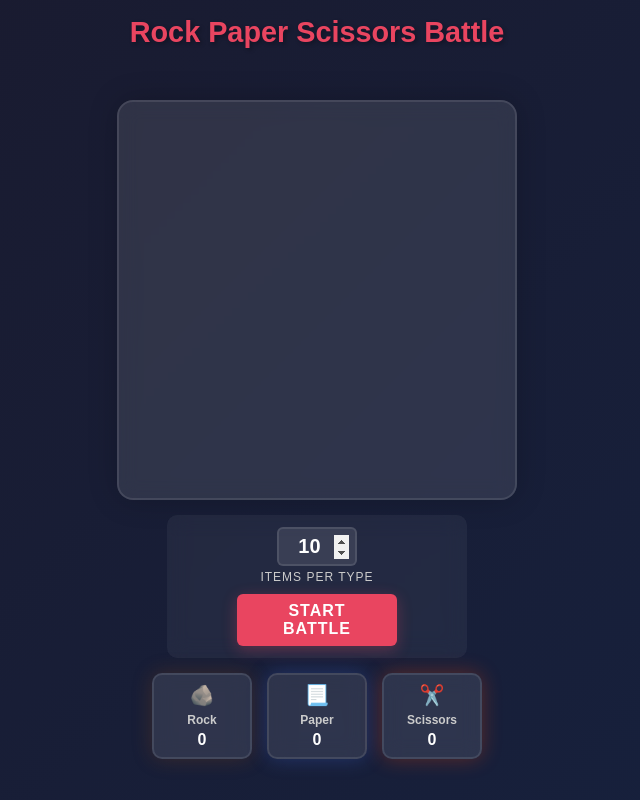
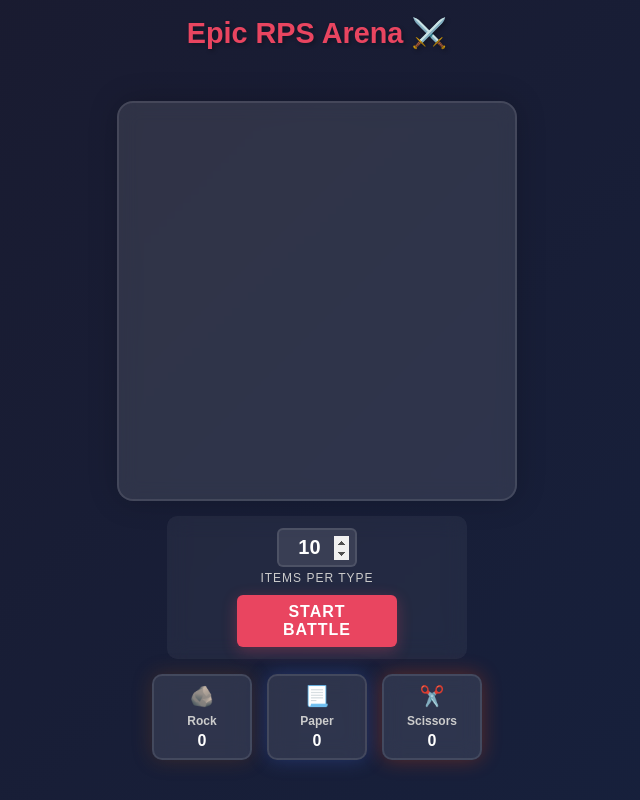
Before and after one commit to mihai-molnar/rps-battle, a plain HTML site: page index.html in a window 1280 px wide. Shown: the whole page, without its empty margins (323-963 px from the left). Drawn offline with Linux system fonts and the light colour scheme.

Commit message:
changed title and added readme

```diff
--- a/index.html
+++ b/index.html
@@ -2,12 +2,12 @@
 <head>
     <meta charset="UTF-8">
     <meta name="viewport" content="width=device-width, initial-scale=1.0">
-    <title>Document</title>
+    <title>Epic RPS Arena: Battle of the Emojis!</title>
     <link rel="stylesheet" href="style.css">
 </head>
 <body>
     <div id="app">
-        <h1>Rock Paper Scissors Battle</h1>
+        <h1>Epic RPS Arena ⚔️</h1>
         <div id="winner-display"></div>
         <div id="arena"></div>
         <div class="game-controls">
```
Also changed, not shown: 1 other file.
